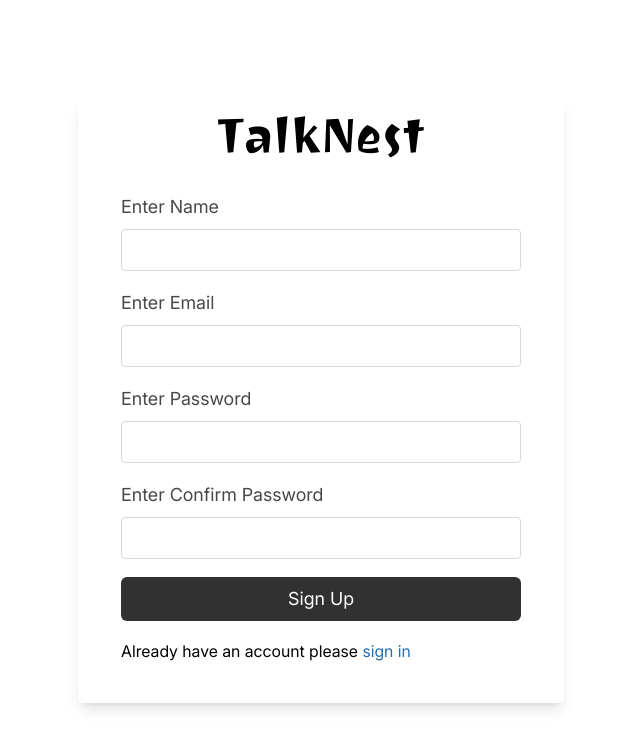
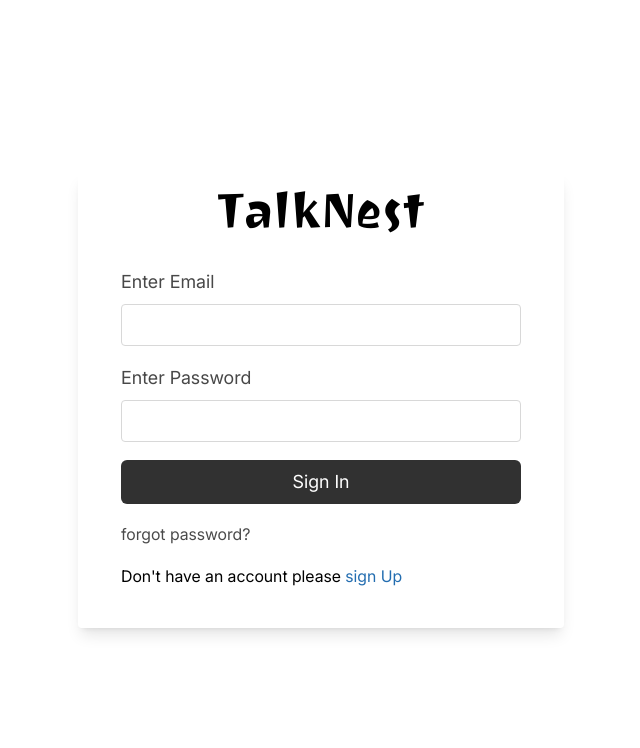
Before and after one commit to mamunurroshid90/chatting-app-react, a React (Vite) app: page /login in a window 1280 px wide. Shown: the top 748 px of the page, without its empty margins (319-959 px from the left). Built offline with nearby package versions, Linux system fonts and the light colour scheme.

Commit message:
added login page function

```diff
--- a/package.json
+++ b/package.json
@@ -14,6 +14,7 @@
     "formik": "^2.4.6",
     "react": "^18.3.1",
     "react-dom": "^18.3.1",
+    "react-router-dom": "^6.27.0",
     "react-spinners": "^0.14.1",
     "react-toastify": "^10.0.6",
     "yup": "^1.4.0"
--- a/src/App.jsx
+++ b/src/App.jsx
@@ -1,15 +1,28 @@
+import {
+  createBrowserRouter,
+  createRoutesFromElements,
+  Route,
+  RouterProvider,
+} from "react-router-dom";
 import "./App.css";
 import LoginFormCompo from "./components/login/LoginComp";
 import RegFormCompo from "./components/registration/RegistrationComp";
 import "react-toastify/dist/ReactToastify.css";
+import Registration from "./pages/Registration";
+import Login from "./pages/Login";
+import Home from "./pages/Home";
 
 function App() {
-  return (
-    <>
-      <RegFormCompo />
-      {/* <LoginFormCompo /> */}
-    </>
+  const router = createBrowserRouter(
+    createRoutesFromElements(
+      <Route>
+        <Route path="/registration" element={<Registration />} />
+        <Route path="/login" element={<Login />} />
+        <Route path="/" element={<Home />} />
+      </Route>
+    )
   );
+  return <RouterProvider router={router} />;
 }
 
 export default App;
--- a/src/components/login/LoginComp.jsx
+++ b/src/components/login/LoginComp.jsx
@@ -1,33 +1,125 @@
-import React from "react";
+import { useFormik } from "formik";
+import React, { useState } from "react";
+import { login } from "../../validation/validation";
+import { BeatLoader } from "react-spinners";
+import { getAuth, signInWithEmailAndPassword } from "firebase/auth";
+import { toast, ToastContainer } from "react-toastify";
+import { useNavigate } from "react-router-dom";
 
 function LoginFormCompo() {
+  const [loader, setLoader] = useState(false);
+  const auth = getAuth();
+  const navigate = useNavigate();
+  const initialValues = {
+    email: "",
+    password: "",
+  };
+
+  const formik = useFormik({
+    initialValues,
+    onSubmit: () => {
+      console.log("login");
+      signInUsers();
+    },
+    validationSchema: login,
+  });
+  console.log(formik);
+
+  const signInUsers = () => {
+    setLoader(true);
+    signInWithEmailAndPassword(
+      auth,
+      formik.values.email,
+      formik.values.password
+    )
+      .then(({ user }) => {
+        setLoader(false);
+        console.log("Sign in done", user);
+        if (user.emailVerified) {
+          navigate("/");
+        } else {
+          toast.error("Please verify your email", {
+            position: "top-right",
+            autoClose: 2000,
+            hideProgressBar: false,
+            closeOnClick: false,
+            pauseOnHover: false,
+            draggable: false,
+            progress: undefined,
+            theme: "light",
+          });
+        }
+      })
+      .catch((errors) => {
+        console.log(errors.message);
+        if (errors.message.includes("auth/invalid-credential")) {
+          toast.error("Invalid email or password", {
+            position: "top-right",
+            autoClose: 2000,
+            hideProgressBar: false,
+            closeOnClick: false,
+            pauseOnHover: false,
+            draggable: false,
+            progress: undefined,
+            theme: "light",
+          });
+        }
+      });
+    setLoader(false);
+  };
+
   return (
     <>
+      <ToastContainer />
       <div className=" flex justify-center items-center h-screen">
         <div className=" shadow-lg rounded">
           <h2 className="font-fontJotiOne text-[50px] text-center">TalkNest</h2>
-          <form className=" px-[43px] pt-5 pb-10 flex flex-col gap-[18px]">
+          <form
+            onSubmit={formik.handleSubmit}
+            className=" px-[43px] pt-5 pb-10 flex flex-col gap-[18px]"
+          >
             <div className=" flex flex-col gap-y-[8px]">
               <label className=" text-lg font-fontInter text-[#484848]">
                 Enter Email
               </label>
               <input
+                id="email"
+                name="email"
                 type="email"
+                onChange={formik.handleChange}
+                value={formik.values.email}
                 className=" border border-[#D8D8D8] p-2 rounded w-[400px]"
               />
+              {formik.errors.email && formik.touched.email && (
+                <p className=" text-xs font-fontInter text-red-600">
+                  {formik.errors.email}
+                </p>
+              )}
             </div>
             <div className=" flex flex-col gap-y-[8px]">
               <label className=" text-lg font-fontInter text-[#484848]">
                 Enter Password
               </label>
               <input
+                id="password"
+                name="password"
                 type="password"
+                onChange={formik.handleChange}
+                value={formik.values.password}
                 className=" border border-[#D8D8D8] p-2 rounded"
               />
+              {formik.errors.password && formik.touched.password && (
+                <p className=" text-xs font-fontInter text-red-600">
+                  {formik.errors.password}
+                </p>
+              )}
             </div>
 
-            <button className=" bg-[#313131] text-white py-2 text-lg rounded-md font-medium font-fontInter">
-              Sign In
+            <button
+              type="submit"
+              className=" bg-[#313131] text-white py-2 text-lg rounded-md font-medium font-fontInter"
+            >
+              {loader ? <BeatLoader /> : "Sign In"}
             </button>
 
             <p className=" hover:underline font-fontInter text-[#4A4A4A]">
--- a/src/components/registration/RegistrationComp.jsx
+++ b/src/components/registration/RegistrationComp.jsx
@@ -8,10 +8,12 @@ import {
 } from "firebase/auth";
 import { ToastContainer, toast } from "react-toastify";
 import { BeatLoader } from "react-spinners";
+import { useNavigate } from "react-router-dom";
 
 const RegFormCompo = () => {
   const [loader, setLoader] = useState(false);
   const auth = getAuth();
+  const navigate = useNavigate();
   const initialValues = {
     name: "",
     email: "",
@@ -49,6 +51,7 @@ const RegFormCompo = () => {
               progress: undefined,
               theme: "light",
             });
+            navigate("/login");
           })
           .catch((errors) => {
             console.log(errors.message);
--- /dev/null
+++ b/src/pages/Home.jsx
@@ -0,0 +1,7 @@
+import React from "react";
+
+const Home = () => {
+  return <div>This is from Home page</div>;
+};
+
+export default Home;
--- /dev/null
+++ b/src/pages/Login.jsx
@@ -0,0 +1,14 @@
+import React from "react";
+import LoginFormCompo from "../components/login/LoginComp";
+
+const Login = () => {
+  return (
+    <>
+      <div className=" flex justify-center items-center h-screen">
+        <LoginFormCompo />
+      </div>
+    </>
+  );
+};
+
+export default Login;
--- /dev/null
+++ b/src/pages/Registration.jsx
@@ -0,0 +1,14 @@
+import React from "react";
+import RegFormCompo from "../components/registration/RegistrationComp";
+
+const Registration = () => {
+  return (
+    <>
+      <div className=" flex justify-center items-center h-screen">
+        <RegFormCompo />
+      </div>
+    </>
+  );
+};
+
+export default Registration;
--- a/src/validation/validation.js
+++ b/src/validation/validation.js
@@ -17,3 +17,8 @@ export const signUp = Yup.object({
     "Password not matched"
   ),
 });
+
+export const login = Yup.object({
+  email: Yup.string().email().required("Enter your email"),
+  password: Yup.string().required("Please enter your password"),
+});
```
Also changed, not shown: 1 other file (tests, documents, lock files or other folders).
